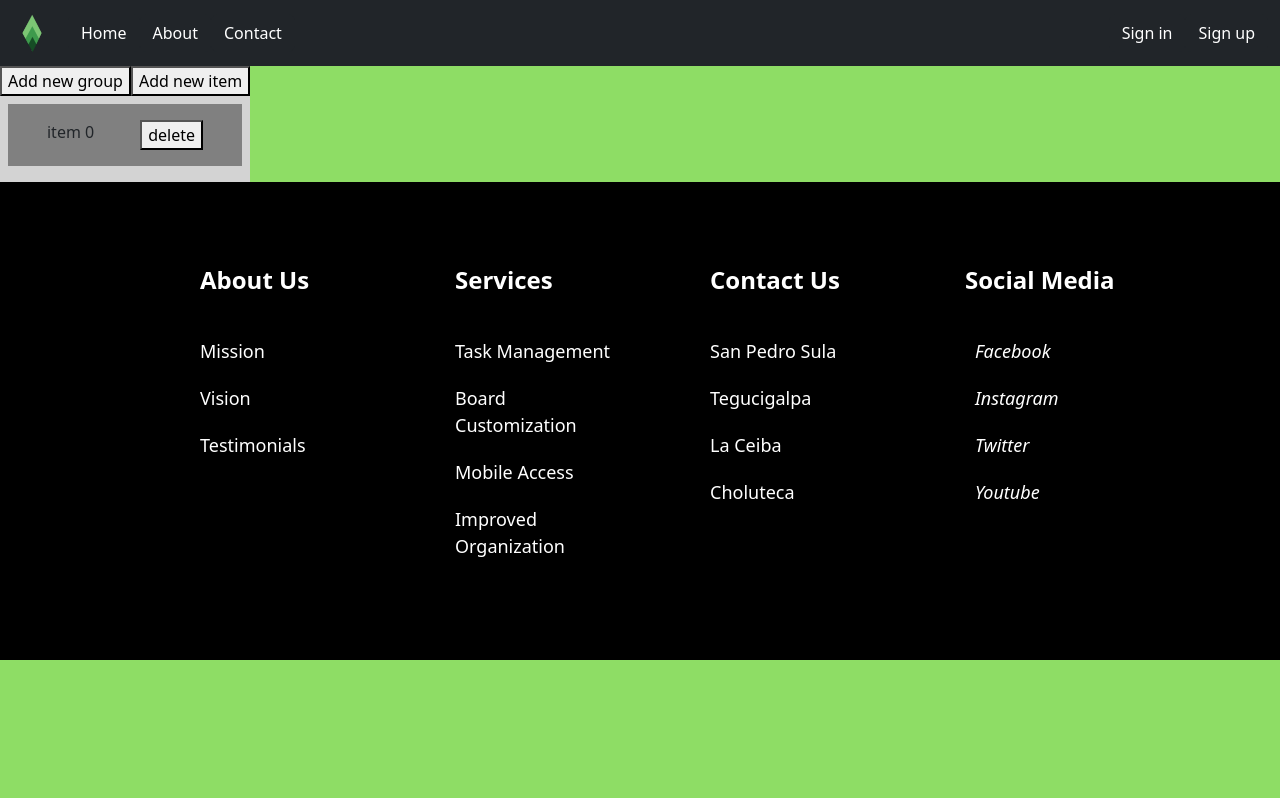
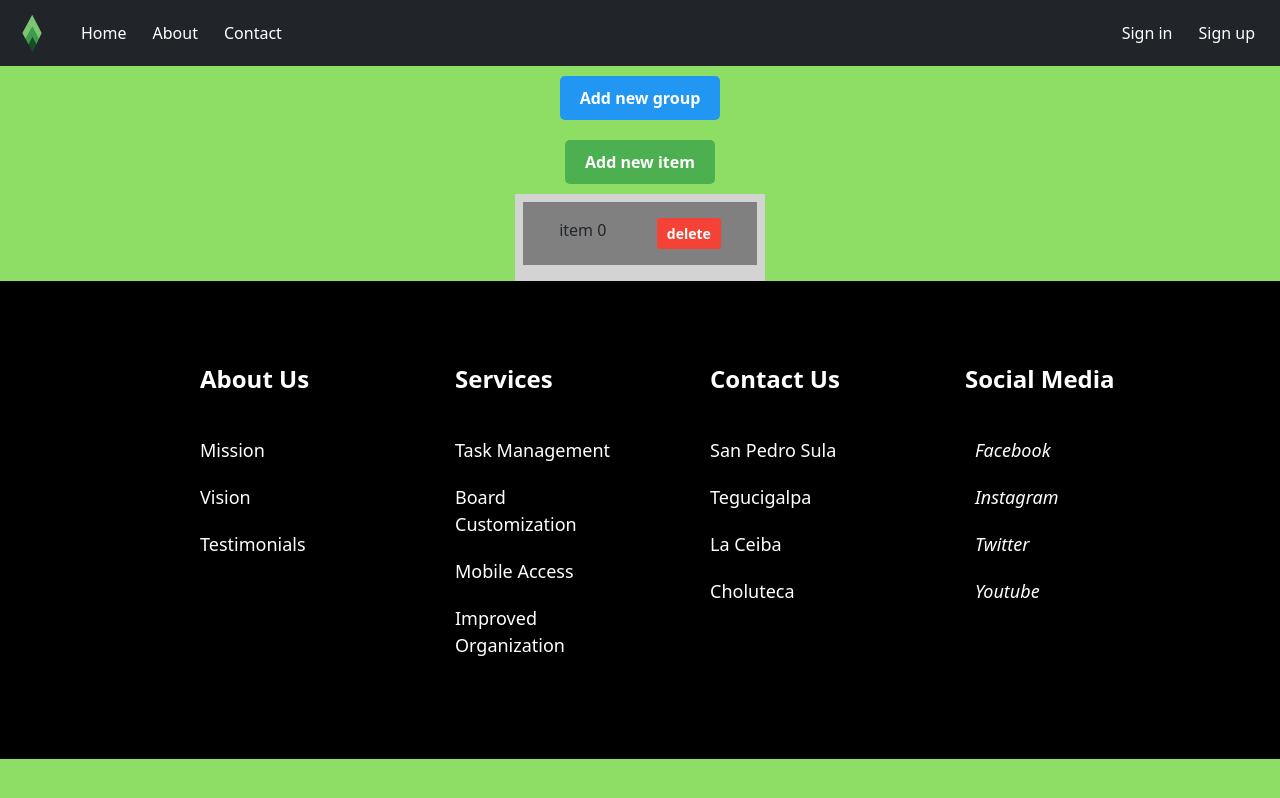
Before and after one commit to JorgeML01/project-manager, a React (Create React App) app in the folder project-manager-app/: page /board in a window 1280 px wide. Both pictures are taken after a click on the button "Add new item". Built offline with nearby package versions, Linux system fonts and the light colour scheme.

Commit message:
dnd update

```diff
--- a/project-manager-app/src/pages/Board/Board.jsx
+++ b/project-manager-app/src/pages/Board/Board.jsx
@@ -1,5 +1,6 @@
 import React, { useState } from "react";
 import { DragDropContext, Droppable, Draggable } from "react-beautiful-dnd";
+import "./styles.css";
 
 // fake data generator
 const getItems = (count, offset = 0) =>
@@ -81,9 +82,10 @@ export default function QuoteApp() {
   }
 
   return (
-    <div>
+    <div className="container">
       <button
         type="button"
+        className="add-button button-new-group"
         onClick={() => {
           setState([...state, []]);
         }}
@@ -92,6 +94,7 @@ export default function QuoteApp() {
       </button>
       <button
         type="button"
+        className="add-button"
         onClick={() => {
           setState([...state, getItems(1)]);
         }}
@@ -133,6 +136,7 @@ export default function QuoteApp() {
                             {item.content}
                             <button
                               type="button"
+                              className="delete-button"
                               onClick={() => {
                                 const newState = [...state];
                                 newState[ind].splice(index, 1);
--- /dev/null
+++ b/project-manager-app/src/pages/Board/styles.css
@@ -0,0 +1,48 @@
+.container {
+  display: flex;
+  flex-direction: column;
+  align-items: center;
+  justify-content: center;
+  align-items: center;
+  justify-content: center;
+}
+
+.add-button {
+  padding: 10px 20px;
+  margin: 10px;
+  border: none;
+  border-radius: 5px;
+  font-size: 16px;
+  font-weight: bold;
+  color: white;
+  background-color: #4caf50;
+  cursor: pointer;
+}
+
+.add-button.button-new-group {
+  background-color: #2196f3;
+}
+
+.add-button:hover {
+  background-color: #45a049;
+}
+
+.add-button.button-new-group:hover {
+  background-color: #1976d2;
+}
+
+.delete-button {
+  padding: 5px 10px;
+  margin-left: 10px;
+  border: none;
+  border-radius: 3px;
+  font-size: 14px;
+  font-weight: bold;
+  color: white;
+  background-color: #f44336;
+  cursor: pointer;
+}
+
+.delete-button:hover {
+  background-color: #d32f2f;
+}
```
Also changed, not shown: 1 other file (tests, documents, lock files or other folders).
